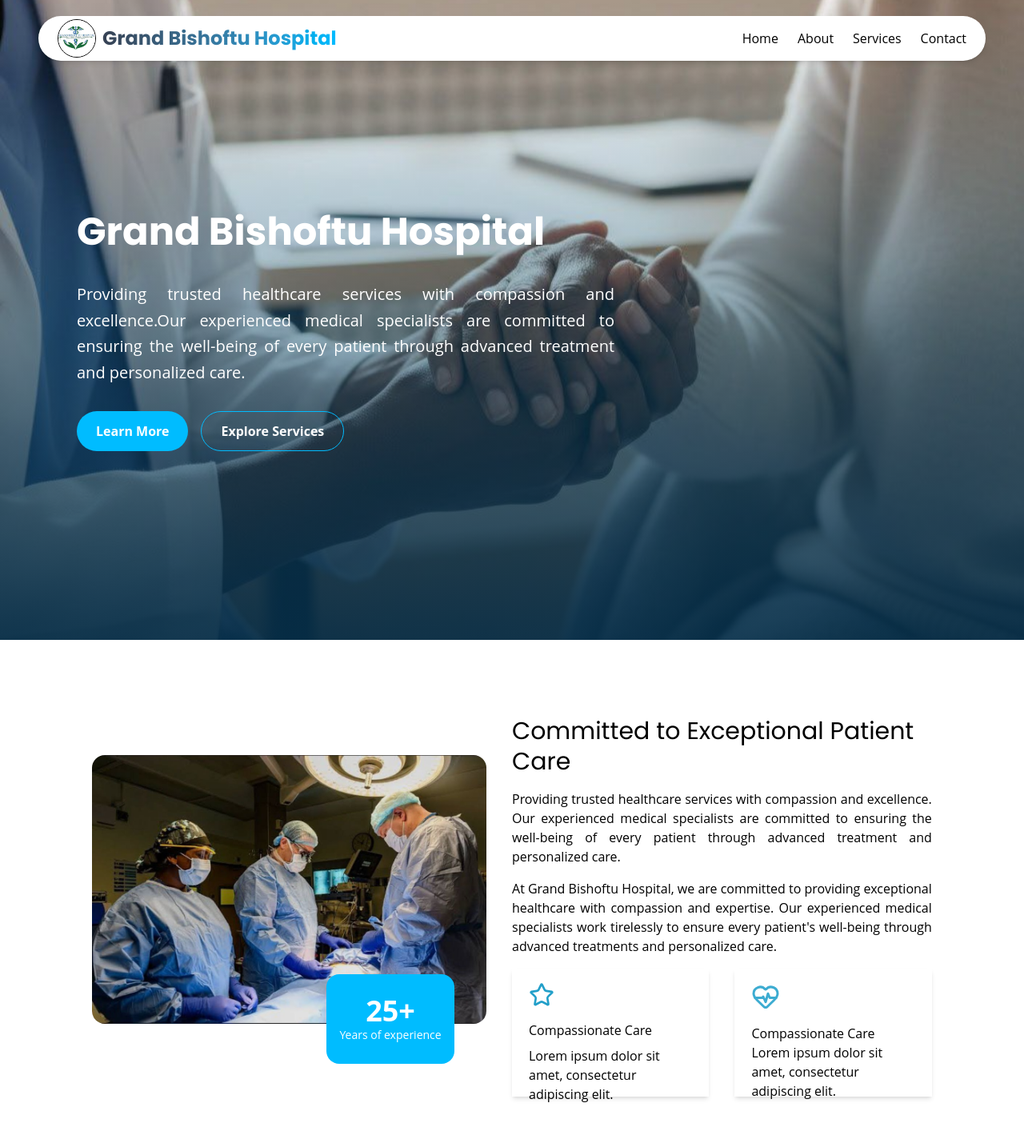
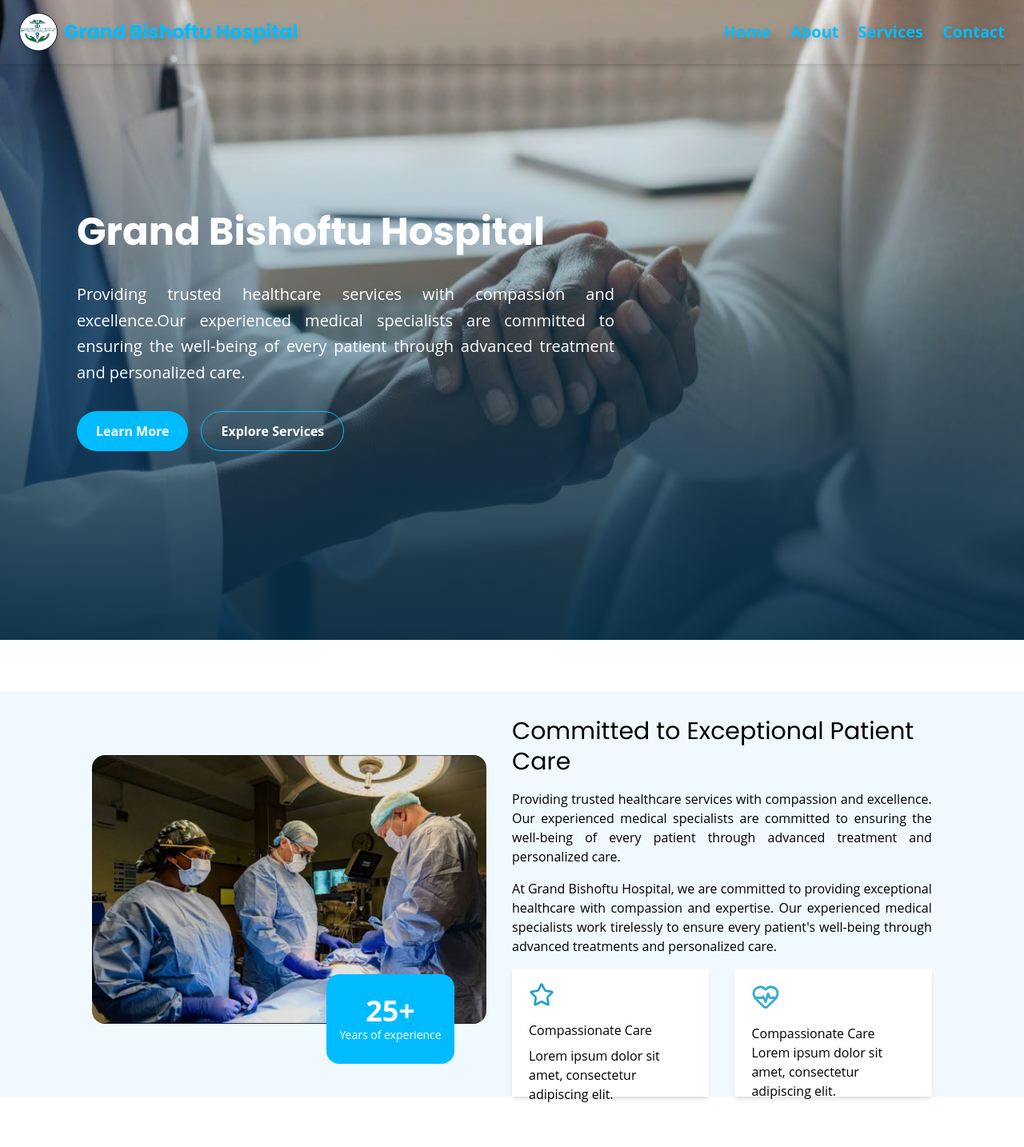
Before and after one commit to Tsedniya/Grand_Bishoftu_Hospital, a React (Vite) app in the folder myapp/: page / in a window 1280 px wide. Shown: the top 1434 px of the page at 80% size. Built offline with nearby package versions, Linux system fonts and the light colour scheme.

Commit message:
frontend:update

```diff
--- a/myapp/src/components/Departements.jsx
+++ b/myapp/src/components/Departements.jsx
@@ -15,7 +15,7 @@ import cancer from '../assets/cancer.jpg'
 const Departements = () => {
   return (
 
-   <div className="grid sm:grid-cols-1 md:grid-cols-2 lg:grid-cols-3 my-12 px-4 sm:px-[5vw] md:px-[7vw] lg:px-[9vw] ">
+   <div className=" grid sm:grid-cols-1 md:grid-cols-2 lg:grid-cols-3 my-12 px-4 sm:px-[5vw] md:px-[7vw] lg:px-[9vw] ">
 
 
     <div className='relative bg-white border w-80 h-100 rounded-2xl border-white mb-5 transition-transform duration-300 hover:scale-105 shadow-md'>
--- a/myapp/src/components/Homeone.jsx
+++ b/myapp/src/components/Homeone.jsx
@@ -5,7 +5,7 @@ import heart from '../assets/heart.svg'
 
 const Homeone = () => {
   return (
-   <div className="flex flex-col sm:flex-row items-center sm:items-start justify-between my-16 px-4 sm:px-[5vw] md:px-[7vw] lg:px-[9vw] gap-8">
+   <div className="flex flex-col bg-sky-50 sm:flex-row items-center sm:items-start justify-between my-16 px-4 sm:px-[5vw] md:px-[7vw] lg:px-[9vw] gap-8">
 
 
       <div className="relative w-full sm:w-1/2 flex items-center justify-center py-10 sm:py-0 my-20 ">
@@ -18,7 +18,7 @@ const Homeone = () => {
           className="absolute bottom-[-50px] right-10
                      h-28 w-40
                      flex items-center justify-center
-                     rounded-2xl text-sm bg-sky-400 text-white z-50"
+                     rounded-2xl text-sm bg-sky-400 text-white z-40"
         >
           <div className="flex flex-col items-center justify-center">
             <p className="font-bold text-4xl">25+</p>
--- a/myapp/src/components/Navbar.jsx
+++ b/myapp/src/components/Navbar.jsx
@@ -26,13 +26,14 @@ const Navbar = () => {
   };
 
   return (
-    <nav className="fixed top-0 left-0 right-0 mx-4 sm:mx-8 md:mx-12 my-3 sm:my-5 flex items-center justify-between px-4 sm:px-6 py-1 bg-white rounded-full shadow-md z-50">
+    <nav className="fixed top-0 left-0 right-0 flex items-center justify-between px-7 sm:px-6 py-4 text-white drop-shadow-lg shadow-md z-50">
+
 
       {/* Logo and Name */}
       <div className="flex items-center space-x-2">
-        <img className="w-12 rounded-full border border-gray" src={logo} alt="logo" />
+        <img className="w-12 rounded-full border border-gray-900" src={logo} alt="logo" />
 
-        <span className="text-2xl font-poppins font-bold bg-gradient-to-r from-gray-700 to-sky-400 bg-clip-text text-transparent">
+        <span className="text-2xl font-poppins font-bold text-sky-400">
           {visible ? 'GBH' : (
             <>
               <span className="hidden sm:inline">Grand Bishoftu Hospital</span>
@@ -44,11 +45,11 @@ const Navbar = () => {
 
 
       {/* Navbar Links (visible on larger screens) */}
-      <ul className="hidden md:flex gap-6 text-black font-medium">
-        <NavLink to="/" className="hover:text-sky-400 hover:font-bold">Home</NavLink>
-        <NavLink to="/about" className="hover:text-sky-400 hover:font-bold">About</NavLink>
-        <NavLink to="/services" className="hover:text-sky-400 hover:font-bold">Services</NavLink>
-        <NavLink to="/contact" className="hover:text-sky-400 hover:font-bold">Contact</NavLink>
+      <ul className="hidden md:flex gap-6 text-sky-400 font-bold text-xl">
+        <NavLink to="/" className="hover:text-black hover:font-bold">Home</NavLink>
+        <NavLink to="/about" className="hover:text-black hover:font-bold">About</NavLink>
+        <NavLink to="/services" className="hover:text-black hover:font-bold">Services</NavLink>
+        <NavLink to="/contact" className="hover:text-black hover:font-bold">Contact</NavLink>
       </ul>
 
 
```
Also changed, not shown: myapp/src/components/Hero.jsx (line endings or trailing spaces).
